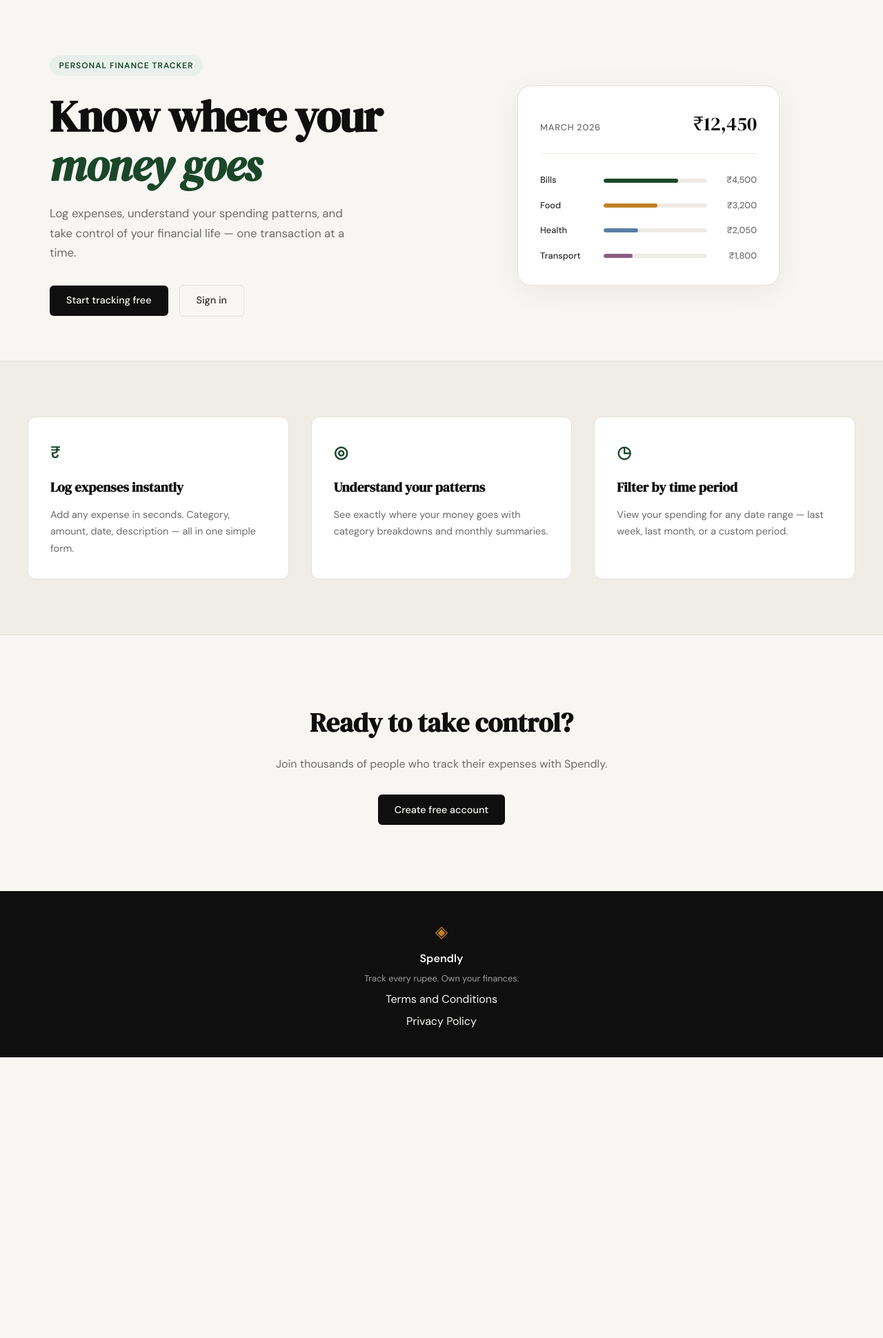
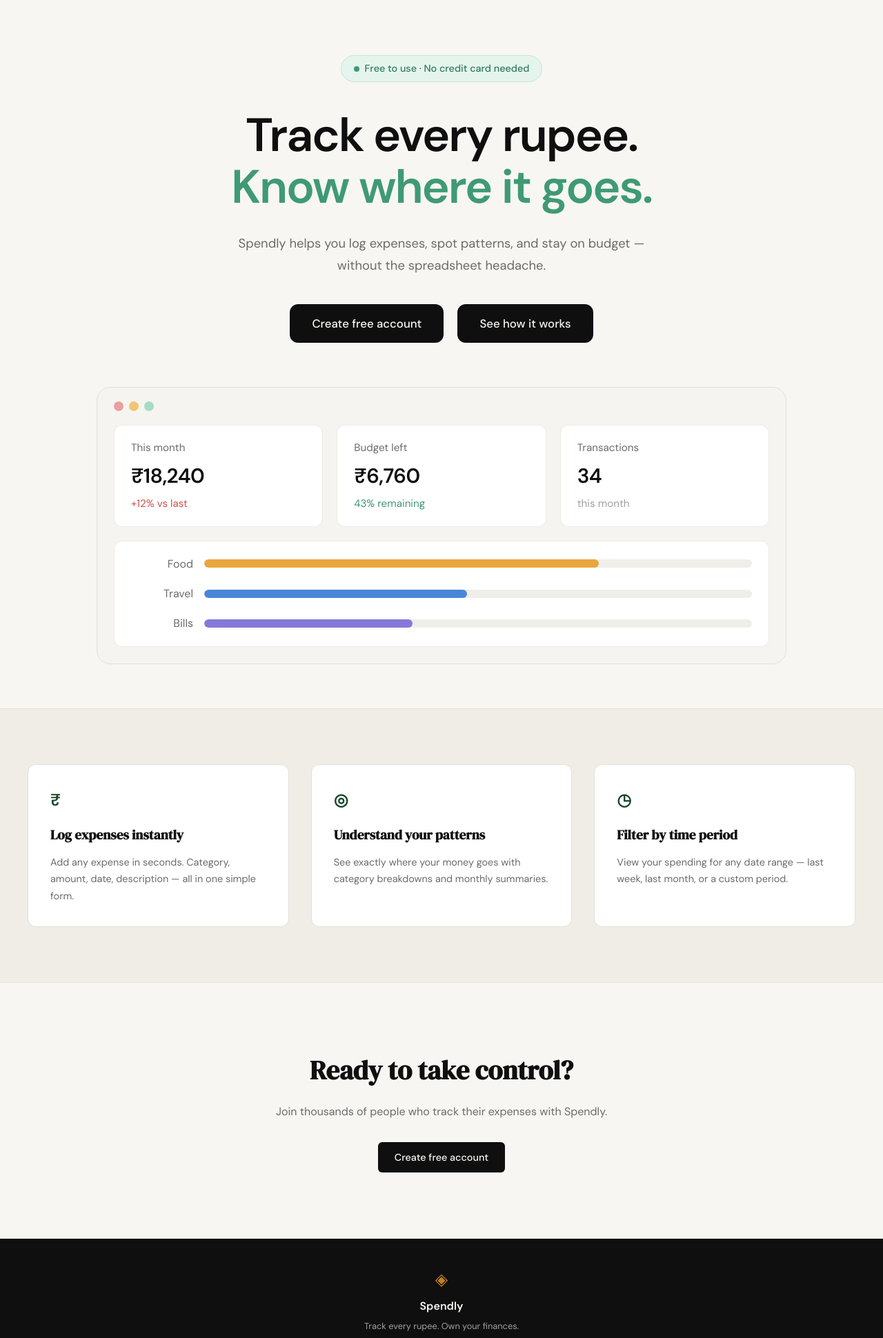
Before and after one commit to Varnika060306/shoply, a Flask app: page / in a window 1280 px wide. Shown: the part 61-2001 px from the top of the page at 69% size. Before the commit the page ends 1594 px from the top, so only its background shows below. Run offline with Flask 3, Linux system fonts and the light colour scheme.

Commit message:
added acc to hero image

```diff
--- /dev/null
+++ b/static/css/landing.css
@@ -0,0 +1,179 @@
+/* ------------------------------------------------------------------ */
+/* Landing hero (centered layout with dashboard preview)               */
+/* ------------------------------------------------------------------ */
+
+.lh {
+    --lh-green: #3f9a74;
+    --lh-green-dark: #2f7d5b;
+    --lh-green-tint: #e6f4ee;
+    --lh-green-line: #c5e6d6;
+    --lh-red: #d0504a;
+
+    padding: 5rem 2rem 4rem;
+    max-width: var(--max-width);
+    margin: 0 auto;
+    text-align: center;
+    font-family: var(--font-body);
+}
+
+.lh-badge {
+    display: inline-flex;
+    align-items: center;
+    gap: 0.5rem;
+    background: var(--lh-green-tint);
+    border: 1px solid var(--lh-green-line);
+    color: var(--lh-green-dark);
+    font-size: 0.9rem;
+    font-weight: 500;
+    padding: 0.45rem 1.1rem;
+    border-radius: 999px;
+    margin-bottom: 2.5rem;
+}
+
+.lh-badge-dot {
+    width: 8px;
+    height: 8px;
+    border-radius: 50%;
+    background: var(--lh-green);
+}
+
+.lh-title {
+    font-family: var(--font-body);
+    font-size: clamp(2.5rem, 6vw, 4.25rem);
+    font-weight: 600;
+    line-height: 1.1;
+    letter-spacing: -0.03em;
+    color: var(--ink);
+    margin-bottom: 1.75rem;
+}
+
+.lh-title-accent {
+    display: block;
+    color: var(--lh-green);
+}
+
+.lh-subtitle {
+    font-size: 1.15rem;
+    line-height: 1.75;
+    color: var(--ink-muted);
+    max-width: 640px;
+    margin: 0 auto 2.5rem;
+}
+
+.lh-actions {
+    display: flex;
+    justify-content: center;
+    gap: 1.25rem;
+    flex-wrap: wrap;
+    margin-bottom: 4rem;
+}
+
+.lh-actions .btn-primary {
+    padding: 0.9rem 2rem;
+    border-radius: var(--radius-md);
+    font-size: 1.05rem;
+    font-weight: 500;
+}
+
+/* Dashboard preview */
+
+.lh-preview {
+    max-width: 1000px;
+    margin: 0 auto;
+    padding: 1.25rem 1.5rem 1.5rem;
+    background: #f5f4f1;
+    border: 1px solid var(--border);
+    border-radius: var(--radius-lg);
+    text-align: left;
+}
+
+.lh-dots {
+    display: flex;
+    gap: 0.5rem;
+    margin-bottom: 1.25rem;
+}
+
+.lh-dots span {
+    width: 14px;
+    height: 14px;
+    border-radius: 50%;
+}
+
+.lh-dots span:nth-child(1) { background: #e8a0a0; }
+.lh-dots span:nth-child(2) { background: #f0c674; }
+.lh-dots span:nth-child(3) { background: #a8dcc4; }
+
+.lh-stats {
+    display: grid;
+    grid-template-columns: repeat(3, 1fr);
+    gap: 1.25rem;
+    margin-bottom: 1.25rem;
+}
+
+.lh-stat,
+.lh-bars {
+    background: var(--paper-card);
+    border: 1px solid var(--border-soft);
+    border-radius: var(--radius-md);
+}
+
+.lh-stat { padding: 1.25rem 1.5rem; }
+
+.lh-stat-label {
+    font-size: 0.95rem;
+    color: var(--ink-muted);
+}
+
+.lh-stat-value {
+    font-size: 1.85rem;
+    font-weight: 600;
+    letter-spacing: -0.02em;
+    color: var(--ink);
+    margin: 0.35rem 0 0.25rem;
+}
+
+.lh-stat-note { font-size: 0.95rem; color: var(--ink-faint); }
+.lh-stat-note.is-up { color: var(--lh-red); }
+.lh-stat-note.is-good { color: var(--lh-green); }
+
+.lh-bars {
+    padding: 1.25rem 1.5rem;
+    display: flex;
+    flex-direction: column;
+    gap: 1.1rem;
+}
+
+.lh-bar-row {
+    display: grid;
+    grid-template-columns: 90px 1fr;
+    align-items: center;
+    gap: 1rem;
+}
+
+.lh-bar-label {
+    text-align: right;
+    font-size: 1rem;
+    color: var(--ink-muted);
+}
+
+.lh-bar-track {
+    height: 12px;
+    border-radius: 999px;
+    background: #efeee9;
+    overflow: hidden;
+}
+
+.lh-bar-fill {
+    height: 100%;
+    border-radius: 999px;
+}
+
+.lh-bar-fill.is-food { background: #e8a63e; }
+.lh-bar-fill.is-travel { background: #4a86d6; }
+.lh-bar-fill.is-bills { background: #8479d8; }
+
+@media (max-width: 700px) {
+    .lh { padding: 3rem 1rem 2.5rem; }
+    .lh-stats { grid-template-columns: 1fr; }
+    .lh-bar-row { grid-template-columns: 60px 1fr; }
+}
--- a/templates/base.html
+++ b/templates/base.html
@@ -1,3 +1,4 @@
+
 <!DOCTYPE html>
 <html lang="en">
 
--- a/templates/landing.html
+++ b/templates/landing.html
@@ -2,60 +2,61 @@
 
 {% block title %}Spendly — Track Every Rupee{% endblock %}
 
+{% block head %}
+<link rel="stylesheet" href="{{ url_for('static', filename='css/landing.css') }}">
+{% endblock %}
+
 {% block content %}
 
-<section class="hero">
-    <div class="hero-inner">
-        <div class="hero-badge">Personal Finance Tracker</div>
-        <h1 class="hero-title">
-            Know where your<br>
-            <em>money goes</em>
-        </h1>
-        <p class="hero-subtitle">
-            Log expenses, understand your spending patterns,
-            and take control of your financial life —
-            one transaction at a time.
-        </p>
-        <div class="hero-actions">
-            <a href="{{ url_for('register') }}" class="btn-primary">Start tracking free</a>
-            <a href="{{ url_for('login') }}" class="btn-ghost">Sign in</a>
+<section class="lh">
+    <div class="lh-badge">
+        <span class="lh-badge-dot"></span>
+        Free to use · No credit card needed
+    </div>
+    <h1 class="lh-title">
+        Track every rupee.
+        <span class="lh-title-accent">Know where it goes.</span>
+    </h1>
+    <p class="lh-subtitle">
+        Spendly helps you log expenses, spot patterns, and stay
+        on budget — without the spreadsheet headache.
+    </p>
+    <div class="lh-actions">
+        <a href="{{ url_for('register') }}" class="btn-primary">Create free account</a>
+        <a href="#features" class="btn-primary">See how it works</a>
+    </div>
+
+    <div class="lh-preview">
+        <div class="lh-dots"><span></span><span></span><span></span></div>
+        <div class="lh-stats">
+            <div class="lh-stat">
+                <div class="lh-stat-label">This month</div>
+                <div class="lh-stat-value">₹18,240</div>
+                <div class="lh-stat-note is-up">+12% vs last</div>
+            </div>
+            <div class="lh-stat">
+                <div class="lh-stat-label">Budget left</div>
+                <div class="lh-stat-value">₹6,760</div>
+                <div class="lh-stat-note is-good">43% remaining</div>
+            </div>
+            <div class="lh-stat">
+                <div class="lh-stat-label">Transactions</div>
+                <div class="lh-stat-value">34</div>
+                <div class="lh-stat-note">this month</div>
+            </div>
         </div>
-    </div>
-    <div class="hero-visual">
-        <div class="mock-card">
-            <div class="mock-card-header">
-                <span class="mock-label">March 2026</span>
-                <span class="mock-total">₹12,450</span>
+        <div class="lh-bars">
+            <div class="lh-bar-row">
+                <span class="lh-bar-label">Food</span>
+                <div class="lh-bar-track"><div class="lh-bar-fill is-food" style="width: 72%"></div></div>
             </div>
-            <div class="mock-bars">
-                <div class="mock-bar-row">
-                    <span class="mock-cat">Bills</span>
-                    <div class="mock-bar-track">
-                        <div class="mock-bar" style="width: 72%"></div>
-                    </div>
-                    <span class="mock-amt">₹4,500</span>
-                </div>
-                <div class="mock-bar-row">
-                    <span class="mock-cat">Food</span>
-                    <div class="mock-bar-track">
-                        <div class="mock-bar mock-bar-2" style="width: 52%"></div>
-                    </div>
-                    <span class="mock-amt">₹3,200</span>
-                </div>
-                <div class="mock-bar-row">
-                    <span class="mock-cat">Health</span>
-                    <div class="mock-bar-track">
-                        <div class="mock-bar mock-bar-3" style="width: 33%"></div>
-                    </div>
-                    <span class="mock-amt">₹2,050</span>
-                </div>
-                <div class="mock-bar-row">
-                    <span class="mock-cat">Transport</span>
-                    <div class="mock-bar-track">
-                        <div class="mock-bar mock-bar-4" style="width: 28%"></div>
-                    </div>
-                    <span class="mock-amt">₹1,800</span>
-                </div>
+            <div class="lh-bar-row">
+                <span class="lh-bar-label">Travel</span>
+                <div class="lh-bar-track"><div class="lh-bar-fill is-travel" style="width: 48%"></div></div>
+            </div>
+            <div class="lh-bar-row">
+                <span class="lh-bar-label">Bills</span>
+                <div class="lh-bar-track"><div class="lh-bar-fill is-bills" style="width: 38%"></div></div>
             </div>
         </div>
     </div>
```
